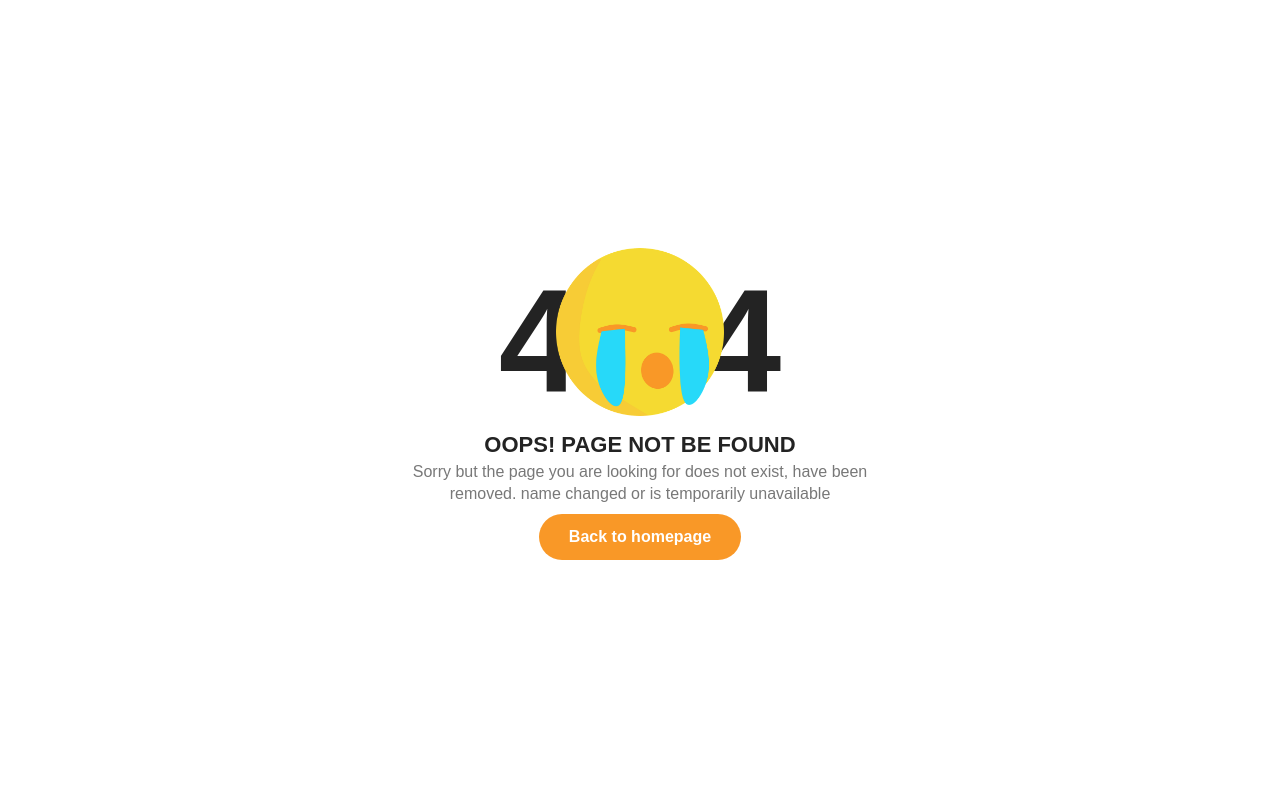
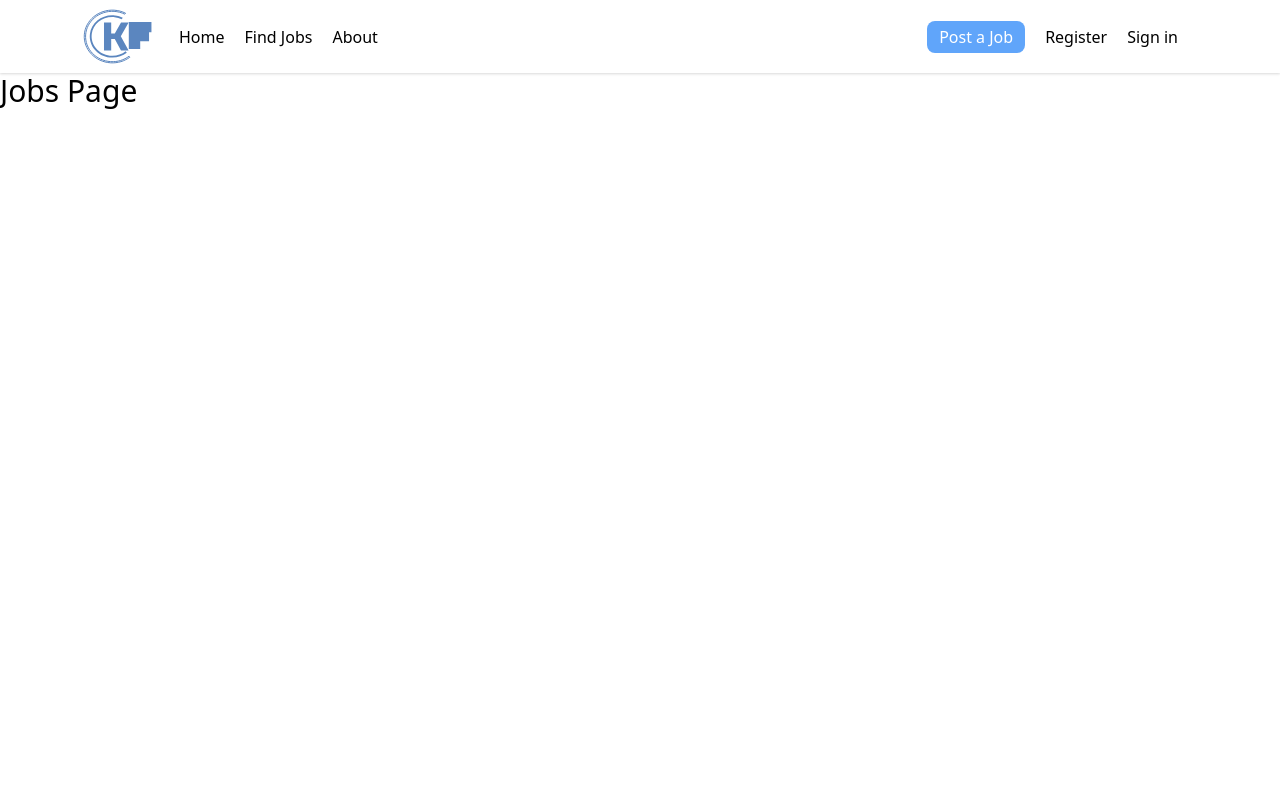
Before and after one commit to abdulbasit-dev/kurd-freelancers, a React (Create React App) app: page /jobs in a window 1280 px wide. Shown: the top 800 px of the page. Built offline with nearby package versions, Linux system fonts and the light colour scheme.

Commit message:
fix routes

```diff
--- a/src/App.js
+++ b/src/App.js
@@ -1,44 +1,55 @@
-import React from "react";
-import Footer from "./components/Footer";
-import { BrowserRouter as Router, Switch, Route } from "react-router-dom";
-import Header from "./components/Header";
-import About from "./pages/About";
-import Home from "./pages/Home";
-import Page404 from "./pages/Page404/Page404";
-import Profile from "./pages/Profile";
-import SignIn from "./pages/SignIn"
-import ProfileSetting from "./pages/ProfileSetting";
-import Singnup from "./pages/Singnup";
+import React from 'react';
+import {BrowserRouter as Router, Switch, Route} from 'react-router-dom';
+
+import Footer from './components/Footer';
+import Header from './components/Header';
+import About from './pages/About';
+import Home from './pages/Home';
+import Page404 from './pages/Page404/Page404';
+import Profile from './pages/Profile';
+import SignIn from './pages/SignIn';
+import ProfileSetting from './pages/ProfileSetting';
+import Singnup from './pages/Singnup';
+import PostJob from './pages/PostJob';
+import Jobs from './pages/Jobs';
 
 function App() {
   return (
     <Router>
-      <div className=" flex flex-col h-screen">
-        <div className="flex-1">
+      <div className=' flex flex-col h-screen'>
+        <div className='flex-1'>
           <Switch>
-          <Route path="/" exact>
+            <Route path='/' exact>
               <Header />
               <Home />
             </Route>
-          <Route path="/about" exact>
+            <Route path='/post-job' exact>
+              <Header />
+              <PostJob />
+            </Route>
+            <Route path='/jobs' exact>
+              <Header />
+              <Jobs />
+            </Route>
+            <Route path='/about' exact>
               <Header />
               <About />
               <Footer />
             </Route>
-            <Route path="/profilesetting" exact>
+            <Route path='/profilesetting' exact>
               <Header />
               <ProfileSetting />
             </Route>
-          <Route path="/signin">
+            <Route path='/signin'>
               <Header />
               <SignIn />
               <Footer />
             </Route>
-          <Route path="/signup">
+            <Route path='/signup'>
               <Header />
-            <Singnup/>
+              <Singnup />
             </Route>
-          <Route path="/profile/:userId">
+            <Route path='/profile/:userId'>
               <Header />
               <Profile />
               <Footer />
@@ -48,9 +59,7 @@ function App() {
               <Footer />
             </Route>
           </Switch>
-
         </div>
-
       </div>
     </Router>
   );
--- a/src/components/Header.jsx
+++ b/src/components/Header.jsx
@@ -1,43 +1,48 @@
-import React from "react";
-import { Link } from "react-router-dom";
-import logo from "../assets/img/logo.svg";
+import React from 'react';
+import {Link} from 'react-router-dom';
+import logo from '../assets/img/logo.svg';
 
 function Header() {
   return (
-    <header className="shadow  py-2">
-      <div className="container flex flex-wrap justify-between  flex-col md:flex-row items-center">
-        <div className="flex items-center ">
-          <Link to="/">
-            <img src={logo} alt="logo" className="mr-6" />
+    <header className='shadow  py-2'>
+      <div className='container flex flex-wrap justify-between  flex-col md:flex-row items-center'>
+        <div className='flex items-center '>
+          <Link to='/'>
+            <img src={logo} alt='logo' className='mr-6' />
           </Link>
 
-          <ul className="flex font-medium">
+          <ul className='flex font-medium'>
             <li>
-              <Link to="/" className="mr-5 hover:text-blue-600">
+              <Link to='/' className='mr-5 hover:text-blue-600'>
                 Home
               </Link>
             </li>
             <li>
-              <Link to="/postjob" className="mr-5 hover:text-blue-600">
-                Post a Job
+              <Link to='/jobs' className='mr-5 hover:text-blue-600'>
+                Find Jobs
               </Link>
             </li>
             <li>
-              <Link to="/about" className="mr-5 hover:text-blue-600">
+              <Link to='/about' className='mr-5 hover:text-blue-600'>
                 About
               </Link>
             </li>
           </ul>
         </div>
         <div>
-          <ul className="flex font-medium">
+          <ul className='flex font-medium items-center'>
+            <li className='px-3 py-1 mr-5 bg-blue-400 text-white rounded-lg'>
+              <Link to='/post-job' className=''>
+                Post a Job
+              </Link>
+            </li>
             <li>
-              <Link to="/register" className="mr-5 hover:text-blue-600">
+              <Link to='/register' className='mr-5 hover:text-blue-600'>
                 Register
               </Link>
             </li>
             <li>
-              <Link to="/signin" className="mr-5 hover:text-blue-600">
+              <Link to='/signin' className='mr-5 hover:text-blue-600'>
                 Sign in
               </Link>
             </li>
--- /dev/null
+++ b/src/pages/Jobs.jsx
@@ -0,0 +1,11 @@
+import React from 'react';
+
+function Jobs() {
+  return (
+    <div>
+      <h1 className='text-3xl'>Jobs Page</h1>
+    </div>
+  );
+}
+
+export default Jobs;
```
Also changed, not shown: src/pages/PostJob.jsx (renamed from src/pages/JobPost.jsx), 1 other file (tests, documents, lock files or other folders). Lines whose indentation alone changed are shown as unchanged.
